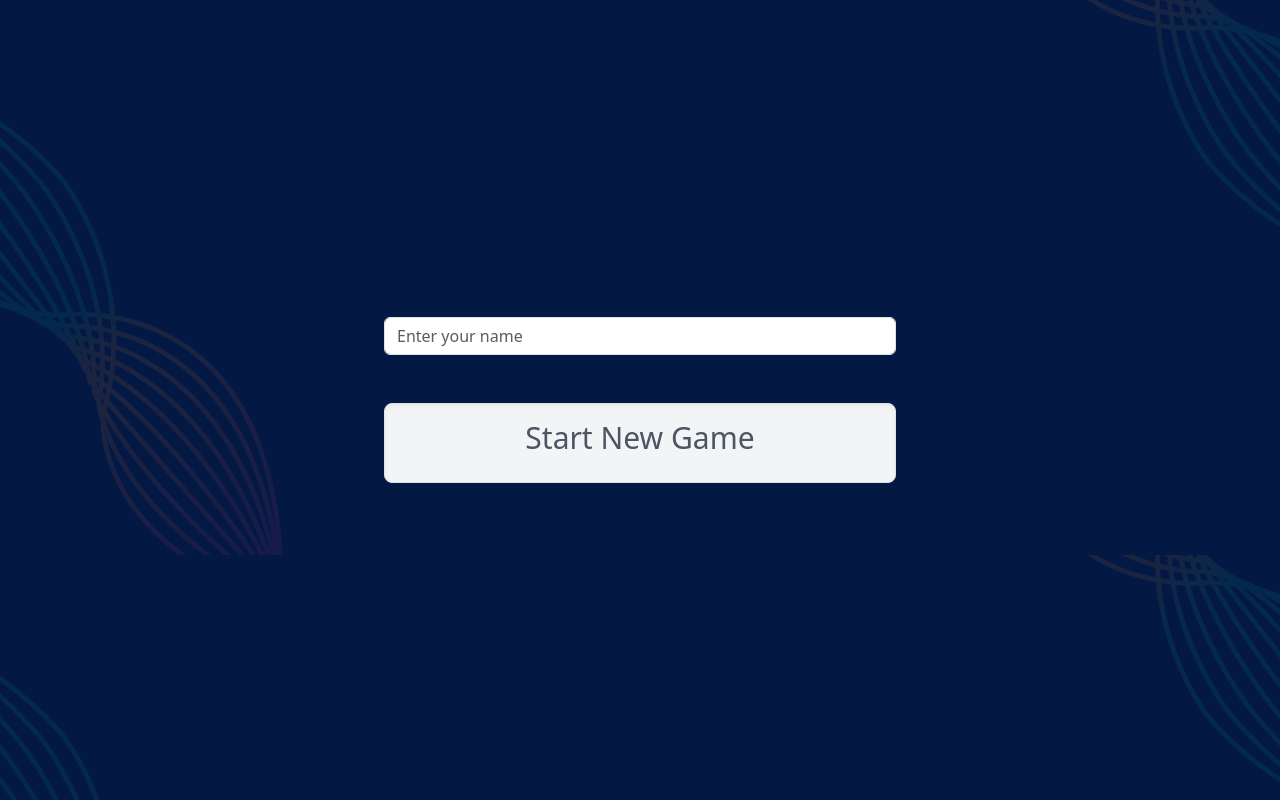
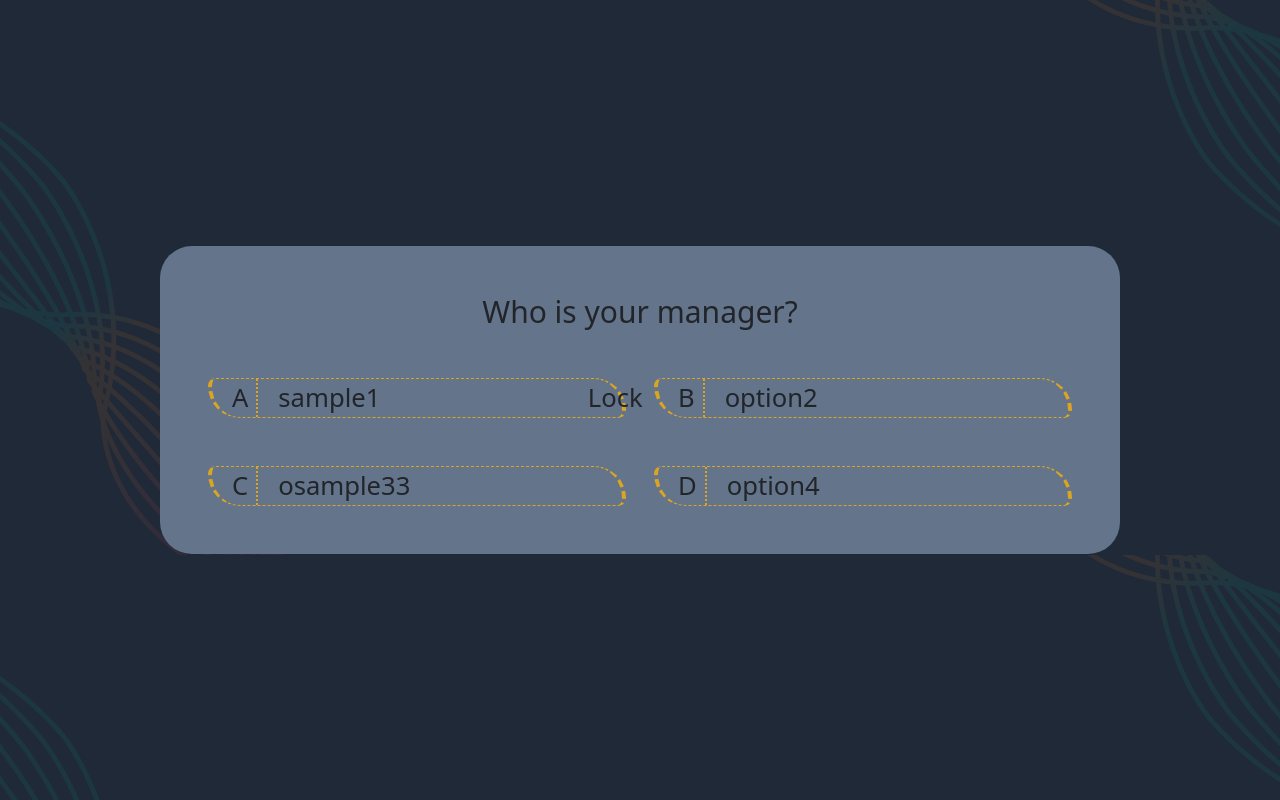
Before and after one commit to harishhhhhhhhhh/kbc, an Angular app in the folder frontend/: page /questions in a window 1280 px wide. Before the commit this address led to /. Built offline with nearby package versions, Linux system fonts and the light colour scheme.

Commit message:
question component modified

```diff
--- a/frontend/src/app/app-routing.module.ts
+++ b/frontend/src/app/app-routing.module.ts
@@ -1,10 +1,16 @@
-import { NgModule } from '@angular/core';
+import { Component, NgModule } from '@angular/core';
 import { RouterModule, Routes } from '@angular/router';
+import { HomeComponent } from './home/home.component';
+import { QuestionComponent } from './question/question.component';
 
-const routes: Routes = [];
+const routes: Routes = [
+  { path: '', component: HomeComponent },
+  { path: 'questions', component: QuestionComponent },
+];
 
 @NgModule({
   imports: [RouterModule.forRoot(routes)],
-  exports: [RouterModule]
+
+  exports: [RouterModule],
 })
-export class AppRoutingModule { }
+export class AppRoutingModule {}
--- a/frontend/src/app/app.component.html
+++ b/frontend/src/app/app.component.html
@@ -1 +1 @@
-<app-home />
+<router-outlet />
--- a/frontend/src/app/home/home.component.css
+++ b/frontend/src/app/home/home.component.css
@@ -1,3 +1,4 @@
-.bgimage {
+.bgimage1 {
   background-image: url("/assets/homebg.png");
+  object-fit: contain;
 }
--- a/frontend/src/app/home/home.component.html
+++ b/frontend/src/app/home/home.component.html
@@ -1,27 +1,30 @@
-<div class=" bgimage bg-[rgba(3,25,68,255)]">
+<div class=" bgimage1 bg-[rgba(3,25,68,255)]">
     <div class="flex  flex-col justify-center items-center h-screen w-screen">
+        <div class="flex flex-col justify-center items-center w-3/4 h-1/2 bg-slate-200 rounded-lg bgimage1 bg-gray-700">
 
-        <div class="mb-5 w-[32rem]">
-            <input type="text" class="form-control" placeholder="Enter your name" />
+            <div class="mb-5 w-3/4 ">
+                <input type="text" class="form-control text-2xl placeholder-gray-400 placeholder:ease-in-out"
+                    [(ngModel)]="name" placeholder="Enter your name" required />
             </div>
-
-        <a href="#"
-            class="relative px-5 py-3 overflow-hidden font-medium text-gray-600 bg-gray-100 border border-gray-100 rounded-lg shadow-inner group w-[32rem] h-[5rem]">
+            <button class="w-1/2" routerLink="/questions" [disabled]="!name"
+                class="relative px-5 py-3 overflow-hidden font-medium text-gray-600 bg-gray-100 border border-gray-100 rounded-lg shadow-inner group w-1/2">
                 <span
                     class="absolute top-0 left-0 w-0 h-0 transition-all duration-200 border-t-2 border-gray-600 group-hover:w-full ease"></span>
                 <span
                     class="absolute bottom-0 right-0 w-0 h-0 transition-all duration-200 border-b-2 border-gray-600 group-hover:w-full ease"></span>
                 <span
-                class="absolute top-0 left-0 w-full h-0 transition-all duration-300 delay-200 bg-gray-600 group-hover:h-full ease"></span>
+                    class="absolute top-0 left-0 w-full h-0 transition-all duration-300 delay-200 bg-[rgba(3,25,68,255)] group-hover:h-full ease"></span>
                 <span
-                class="absolute bottom-0 left-0 w-full h-0 transition-all duration-300 delay-200 bg-gray-600 group-hover:h-full ease "></span>
+                    class="absolute bottom-0 left-0 w-full h-0 transition-all duration-300 delay-200 bg-[rgba(3,25,68,255)] group-hover:h-full ease "></span>
                 <span
                     class="absolute inset-0 w-full h-full duration-300 delay-300 bg-gray-900 opacity-0 group-hover:opacity-100"></span>
                 <span
                     class="relative transition-colors duration-300 delay-200 group-hover:text-white ease text-3xl flex justify-center items-center">Start
                     New
                     Game</span>
-        </a>
+            </button>
+
+        </div>
     </div>
 
 
--- a/frontend/src/app/home/home.component.ts
+++ b/frontend/src/app/home/home.component.ts
@@ -3,8 +3,8 @@ import { Component } from '@angular/core';
 @Component({
   selector: 'app-home',
   templateUrl: './home.component.html',
-  styleUrls: ['./home.component.css']
+  styleUrls: ['./home.component.css'],
 })
 export class HomeComponent {
-
+  name: string = '';
 }
--- a/frontend/src/app/question/question.component.css
+++ b/frontend/src/app/question/question.component.css
@@ -0,0 +1,20 @@
+.bgimage {
+  background-image: url("/assets/homebg.png");
+}
+
+.borderstyle {
+  font-size: 2vw;
+  border: dashed;
+  border-width: 1px 4px;
+  border-radius: 10px 40px;
+  border-color: goldenrod;
+}
+
+button:hover {
+  background-color: red;
+}
+
+.borderLeftStyle {
+  border: dotted goldenrod;
+  border-width: 0 2px 0 0;
+}
--- a/frontend/src/app/question/question.component.html
+++ b/frontend/src/app/question/question.component.html
@@ -1,8 +1,24 @@
-<div class="w-screen h-screen flex items-center justify-center">
-    <div class="">
-        <div class="question">{{question}}</div>
-        <div class="options" *ngFor="let opt of options">
-            <button (click)="print(opt)">{{opt.name}}</button>
+<div class="w-screen h-screen flex items-center justify-center bgimage bg-gray-800">
+    <div class="p-5  w-3/4 max-h-max bg-slate-500 rounded-[2rem] ">
+        <div class="question flex items-center justify-center text-3xl mb-5">{{question}}</div>
+        <div class="options grid grid-cols-2 gap-x-7 gap-y-12">
+            <div class="borderstyle flex ">
+                <div class="ml-5 borderLeftStyle pr-2">A</div>
+                <div class="ml-5 flex-1">{{option1}}</div>
+                <div class="w-1/12">Lock</div>
+            </div>
+            <div class="borderstyle flex ">
+                <div class="ml-5 borderLeftStyle pr-2">B</div>
+                <div class="ml-5 flex-1">{{option2}}</div>
+            </div>
+            <div class="borderstyle flex ">
+                <div class="ml-5 borderLeftStyle pr-2">C</div>
+                <div class="ml-5 flex-1">{{option3}}</div>
+            </div>
+            <div class="borderstyle flex ">
+                <div class="ml-5 borderLeftStyle pr-2">D</div>
+                <div class="ml-5 flex-1">{{option4}}</div>
+            </div>
         </div>
     </div>
 </div>
--- a/frontend/src/app/question/question.component.ts
+++ b/frontend/src/app/question/question.component.ts
@@ -8,11 +8,16 @@ import { Component } from '@angular/core';
 export class QuestionComponent {
   question: string = 'Who is your manager?';
   options: any = [
-    { id: 1, name: 'option1', crct: true },
+    { id: 1, name: 'sample1', crct: true },
     { id: 2, name: 'option2', crct: false },
-    { id: 3, name: 'option3', crct: false },
+    { id: 3, name: 'osample33', crct: false },
     { id: 4, name: 'option4', crct: false },
   ];
+  option1: string = this.options[0].name;
+  option2: string = this.options[1].name;
+  option3: string = this.options[2].name;
+  option4: string = this.options[3].name;
+
   print(data: any) {
     console.log(data.name);
   }
```
Lines whose indentation alone changed are shown as unchanged.
